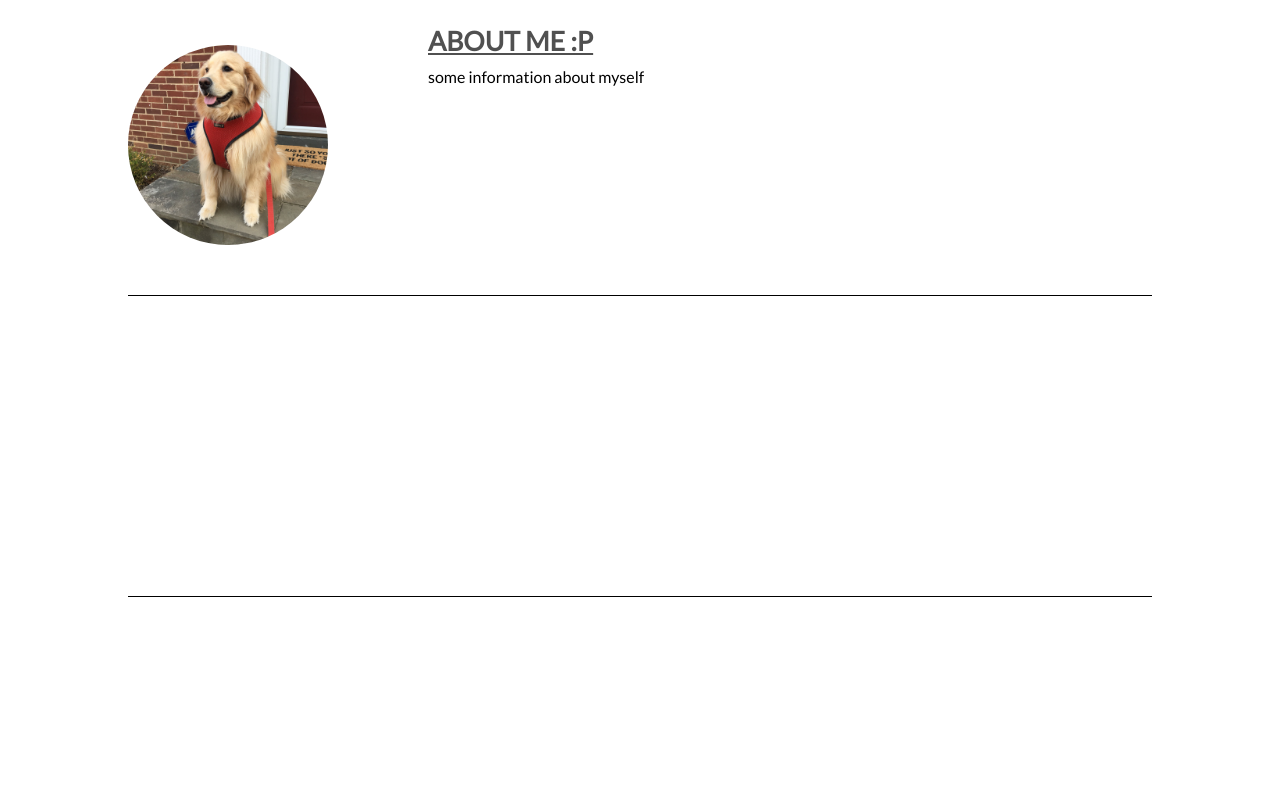
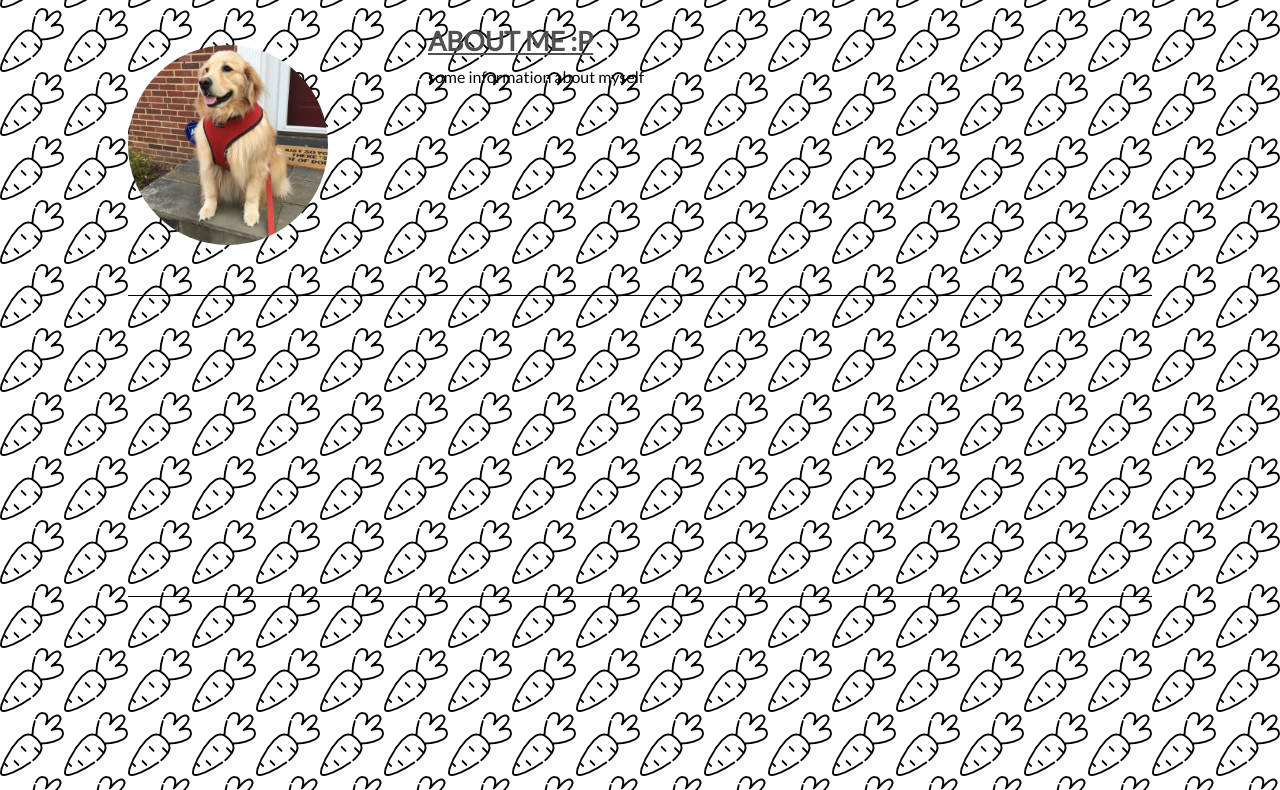
Before and after one commit to uoft-oss/code-workshop, a plain HTML site: page index.html in a window 1280 px wide. Shown: the part 56-846 px from the top of the page. Drawn offline with Linux system fonts and the light colour scheme.

Commit message:
more progress

```diff
--- a/style.css
+++ b/style.css
@@ -4,6 +4,8 @@ body {
     padding: 0;
     margin: 0;
     font-family: 'Lato', sans-serif;
+    background: url("media/carrot.png");
+    background-blend-mode: lighten;
 }
 
 .header {
```
Also changed, not shown: media/carrot.png (added).
